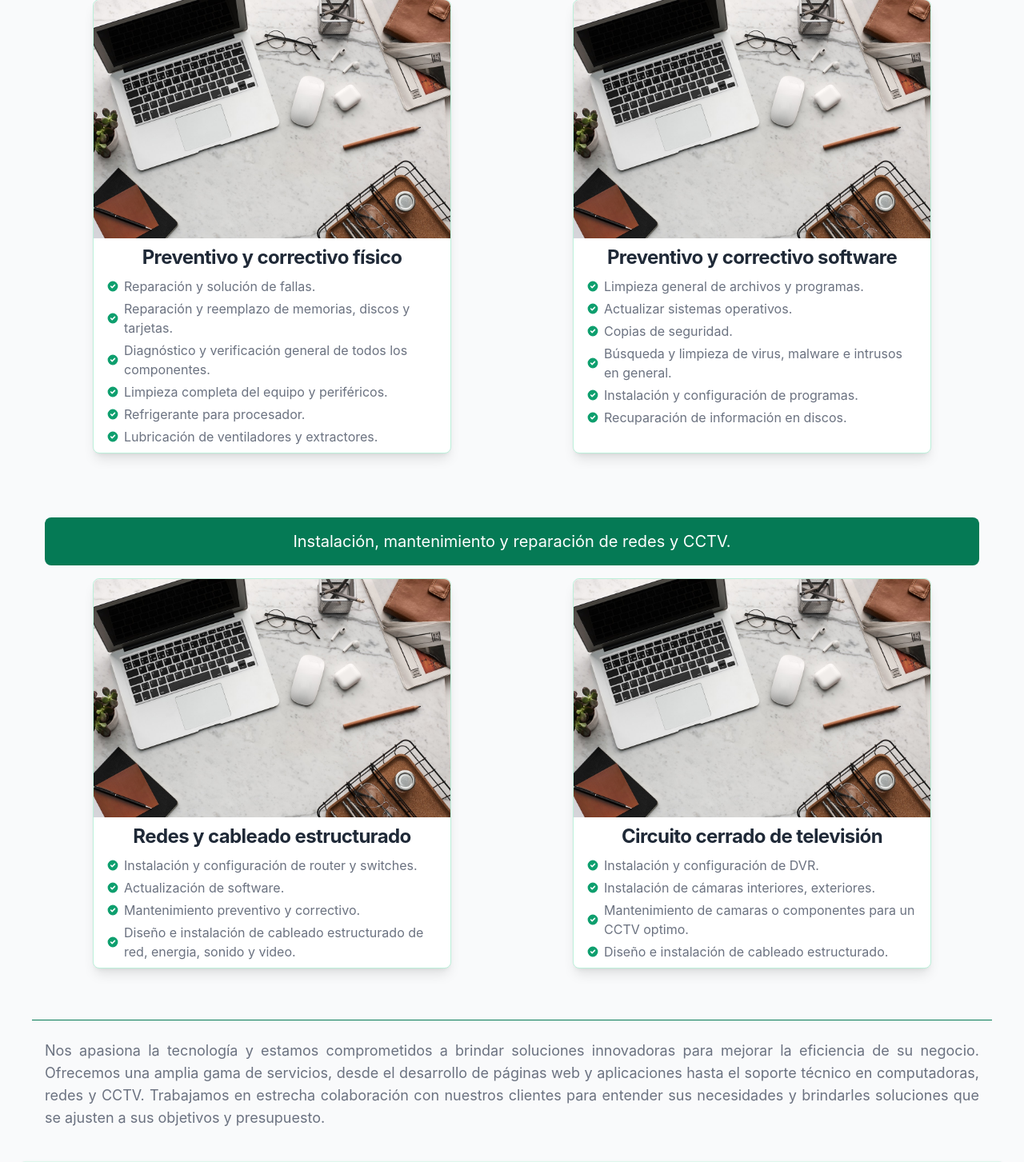
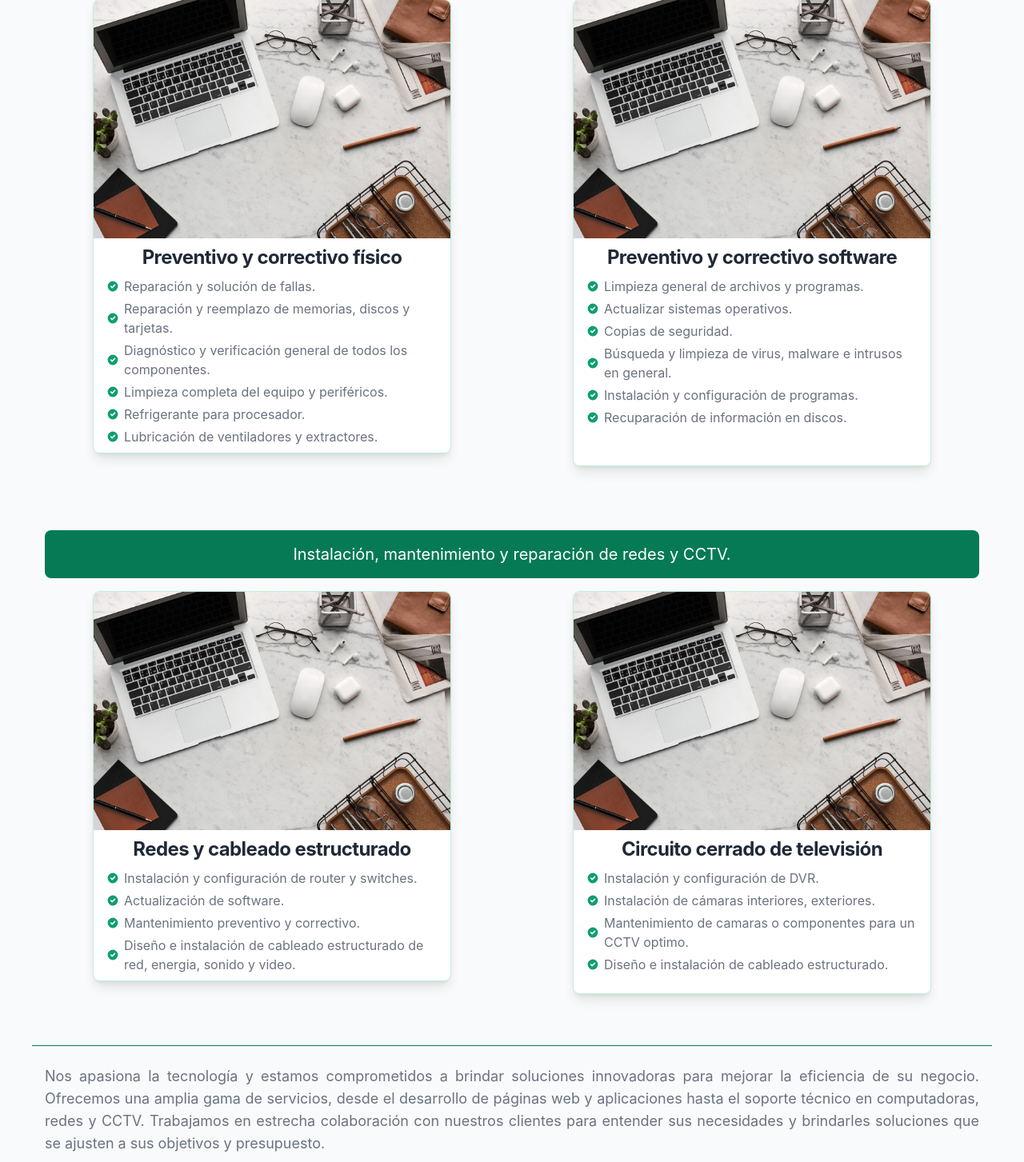
Before and after one commit to jfbz14/web_guiatec, a Django app: page /soporte-tecnico-de-computadoras/ in a window 1280 px wide. Shown: the part 618-2071 px from the top of the page at 80% size. Run offline with Django 4.2, Linux system fonts and the light colour scheme; style sheets or scripts are compiled from the project's sources; some libraries are stand-ins or nearby versions.

Commit message:
update mb technical

```diff
--- a/templates/technical_support.html
+++ b/templates/technical_support.html
@@ -37,7 +37,7 @@
 
             <div class="grid md:grid-cols-2 mx-auto pt-8 mb-4">
 
-            <div class="max-w-md mx-auto bg-white border border-green-200 rounded-lg shadow-lg dark:bg-gray-800 dark:border-gray-600 ">
+            <div class="max-w-md mx-auto bg-white border border-green-200 rounded-lg shadow-lg dark:bg-gray-800 dark:border-gray-600 mb-4">
 
                 <img class="rounded-t-lg" src="{% static 'logo/pb.jpg' %}" alt="" />
 
@@ -129,7 +129,7 @@
 
             <div class="grid md:grid-cols-2 mx-auto pt-4 mb-8">
 
-            <div class="max-w-md mx-auto bg-white border border-green-200 rounded-lg shadow-lg dark:bg-gray-800 dark:border-gray-600">
+                <div class="max-w-md mx-auto bg-white border border-green-200 rounded-lg shadow-lg dark:bg-gray-800 dark:border-gray-600 mb-4">
 
                     <img class="rounded-t-lg" src="{% static 'logo/pb.jpg' %}" alt="" />
 
@@ -190,8 +190,6 @@
                 </div>
             </div>
 
-
-
         </section>
 
         <section class="rounded-lg pt-4 px-0 md:px-8">
```
Lines whose indentation alone changed are shown as unchanged.
